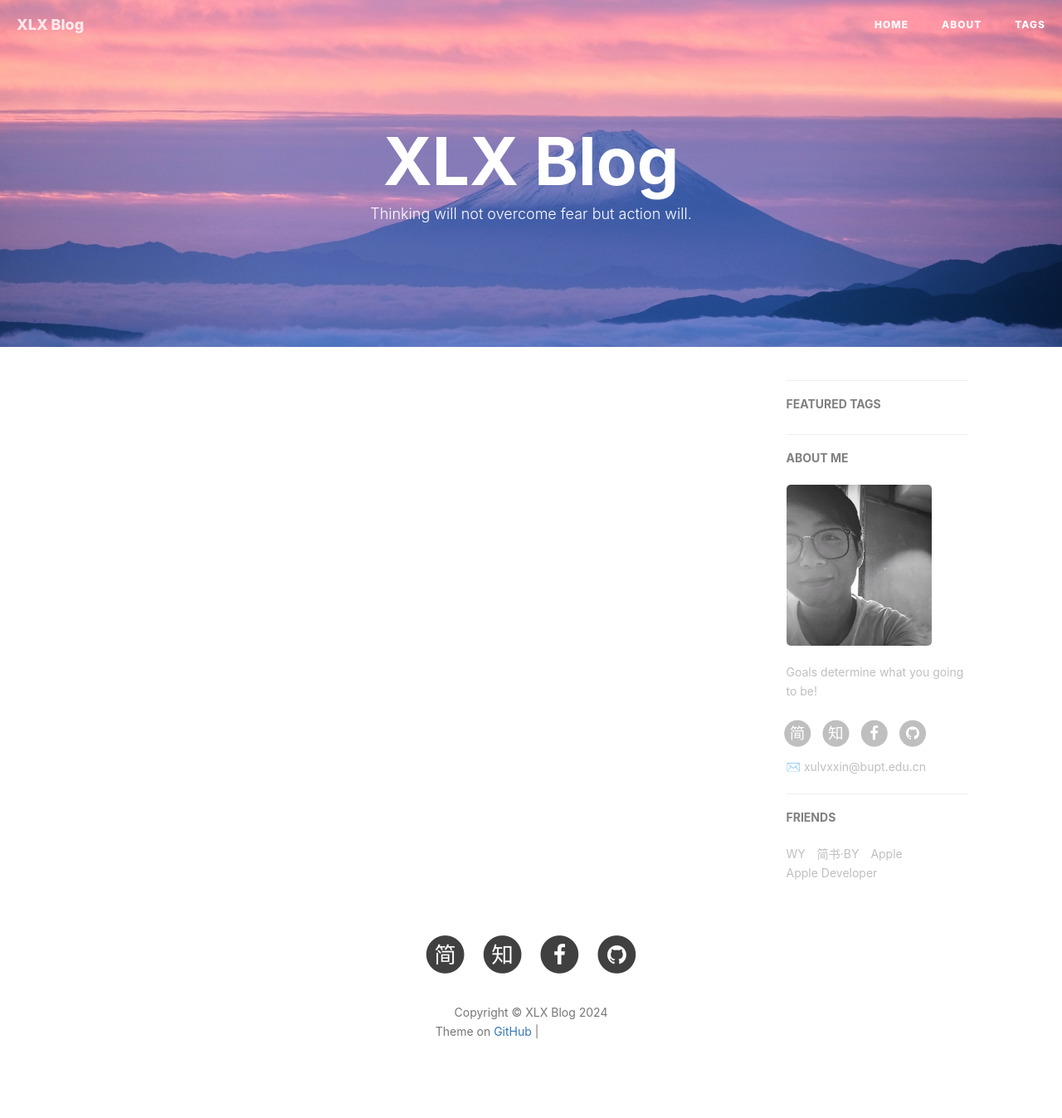
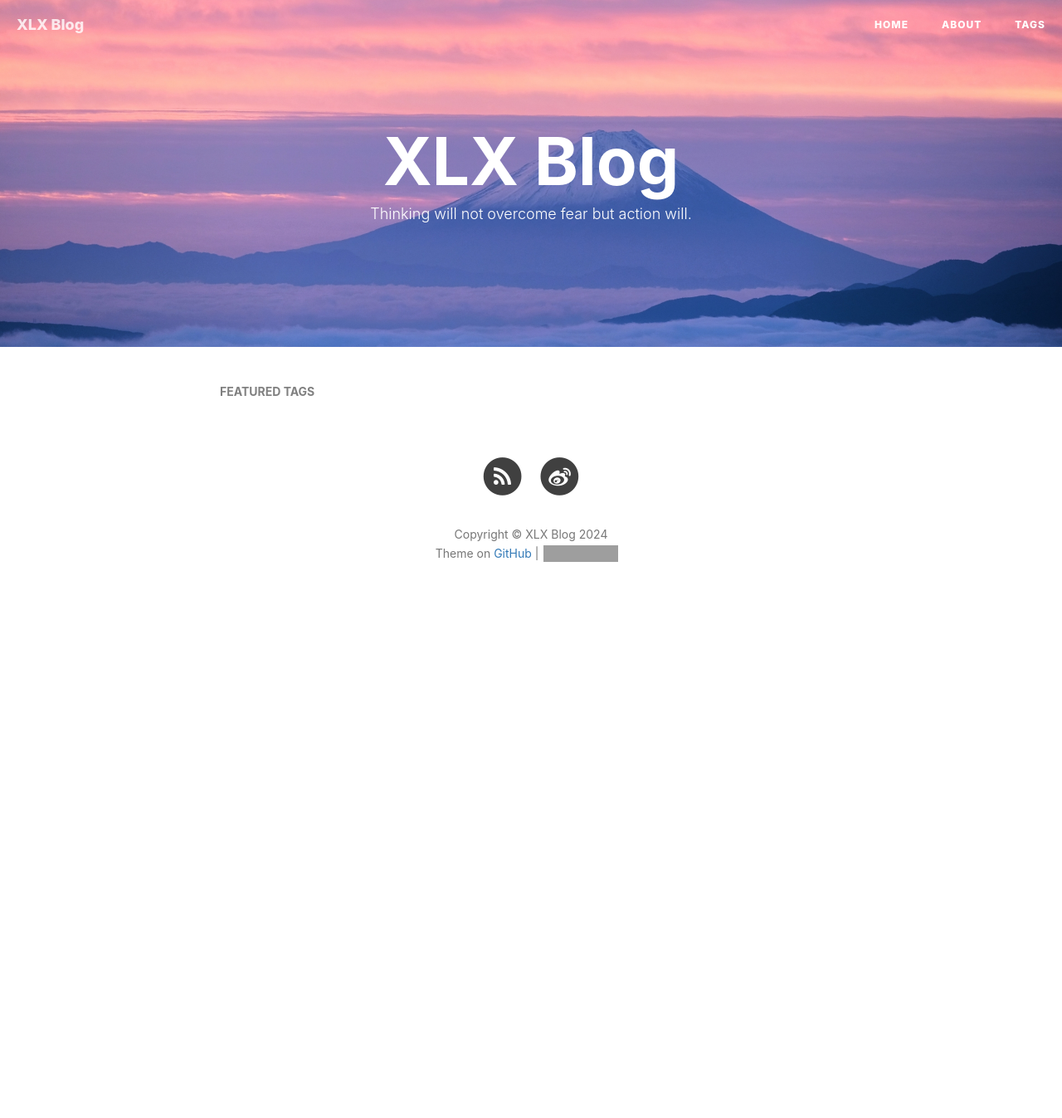
Before and after one commit to xlx2/xlx2.github.io, a Jekyll site: the page built from index.html, in a window 1280 px wide. Shown: the whole page at 83% size. Built offline with Jekyll 4.4.1, drawn with Linux system fonts in a browser that asks for light colours; nearby versions of some CDN libraries; the list of posts is cut into pages by our own code; comment, search, counter and statistics services are not loaded; after the commit the page ends 900 px from its top, so only the background shows below that; some of the changed lines change nothing that is shown; grey boxes are pictures that could not be loaded.

Commit message:
Update _config.yml

```diff
--- a/_config.yml
+++ b/_config.yml
@@ -10,19 +10,19 @@ baseurl: ""      # for example, '/blog' if your blog hosted on 'host/blog'
 github_repo: "https://github.com/xlx2/xlx2.github.io.git" # you code repository
 
 # Sidebar settings
-sidebar: true                           # whether or not using Sidebar.
+sidebar: false                         # whether or not using Sidebar.
 sidebar-about-description: "Goals determine what you going to be!"
 sidebar-avatar: /img/about-BY-gentle.jpg      # use absolute URL, seeing it's used in both `/` and `/about/`
 
 
 
 # SNS settings
-RSS: false
-# weibo_username:     qiubaiying
-zhihu_username:     qiubaiying
-github_username:    qiubaiying
-facebook_username:  baiying.qiu.7
-jianshu_username:   e71990ada2fd
+RSS: true
+weibo_username:     好饿想吃蛋黄酥
+# zhihu_username:     qiubaiying
+# github_username:    qiubaiying
+# facebook_username:  baiying.qiu.7
+# jianshu_username:   e71990ada2fd
 #twitter_username:   qiubaiying
 
 
@@ -65,8 +65,8 @@ gitalk:
   clientID: f2c84e7629bb1446c1a4                            #生成的clientID
   clientSecret: ca6d6139d1e1b8c43f8b2e19492ddcac8b322d0d    #生成的clientSecret
   repo: qiubaiying.github.io    #仓库名称
-  owner: qiubaiying    #github用户名
-  admin: qiubaiying
+  owner: xlx2    #github用户名
+  admin: xlx2
   distractionFreeMode: true #是否启用类似FB的阴影遮罩
 
 
@@ -78,7 +78,7 @@ ba_track_id: b50bf2b12b5338a1845e33832976fd68
 
 # Google Analytics
 ga_track_id: 'UA-90855596-1'            # Format: UA-xxxxxx-xx
-ga_domain: qiubaiying.top               # 默认的是 auto, 这里我是自定义了的域名，你如果没有自己的域名，需要改成auto
+ga_domain: auto               # 默认的是 auto, 这里我是自定义了的域名，你如果没有自己的域名，需要改成auto
 
 
 
@@ -96,19 +96,19 @@ service-worker: true
 
 
 
-# Friends
-friends: [
-    {
-        title: "WY",
-        href: "http://zhengwuyang.com"
-    },{
-        title: "简书·BY",
-        href: "http://www.jianshu.com/u/e71990ada2fd"
-    },{
-        title: "Apple",
-        href: "https://apple.com"
-    },{
-        title: "Apple Developer",
-        href: "https://developer.apple.com/"
-    }
-]
+# # Friends
+# friends: [
+#     {
+#         title: "WY",
+#         href: "http://zhengwuyang.com"
+#     },{
+#         title: "简书·BY",
+#         href: "http://www.jianshu.com/u/e71990ada2fd"
+#     },{
+#         title: "Apple",
+#         href: "https://apple.com"
+#     },{
+#         title: "Apple Developer",
+#         href: "https://developer.apple.com/"
+#     }
+# ]
```
